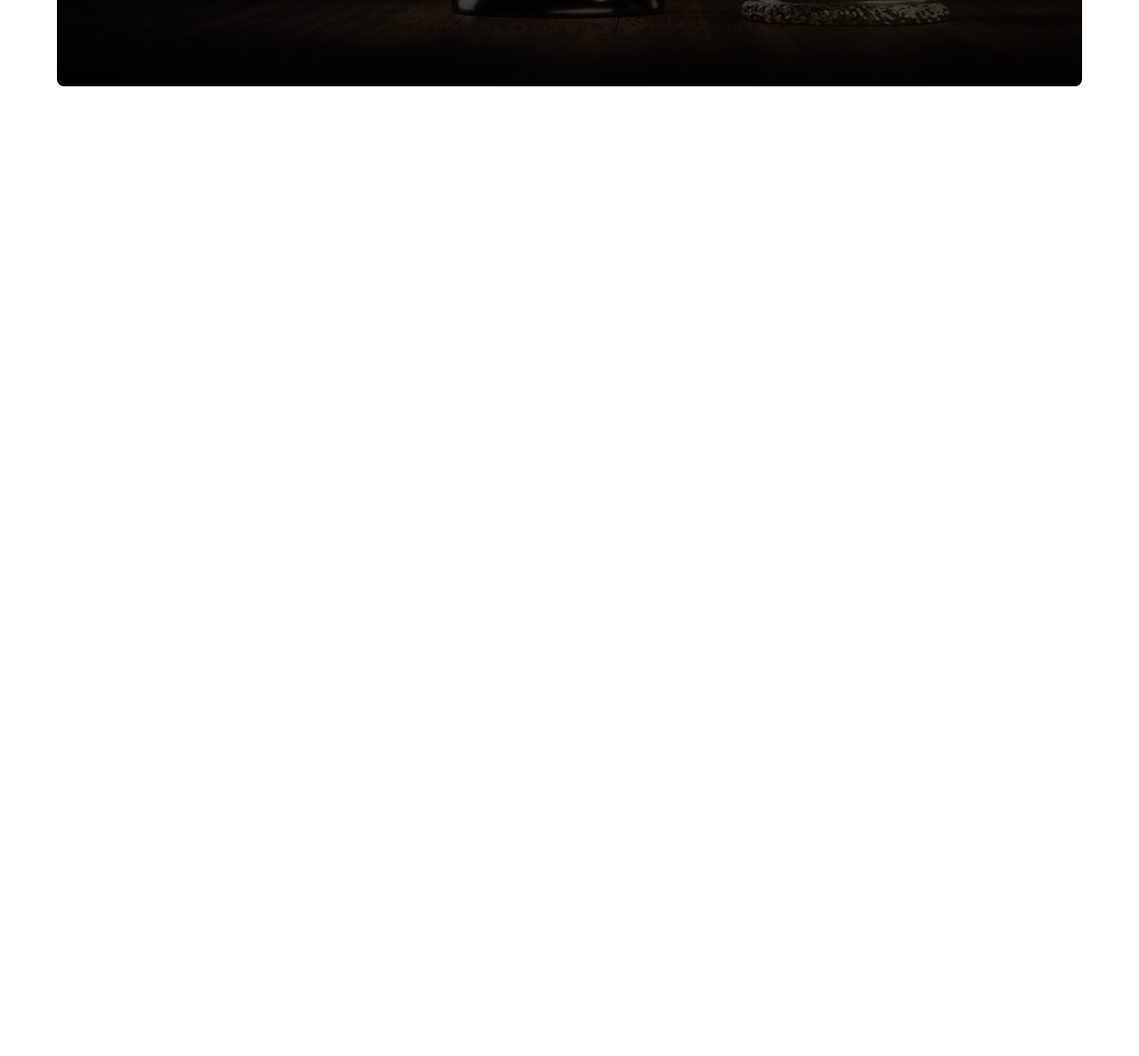
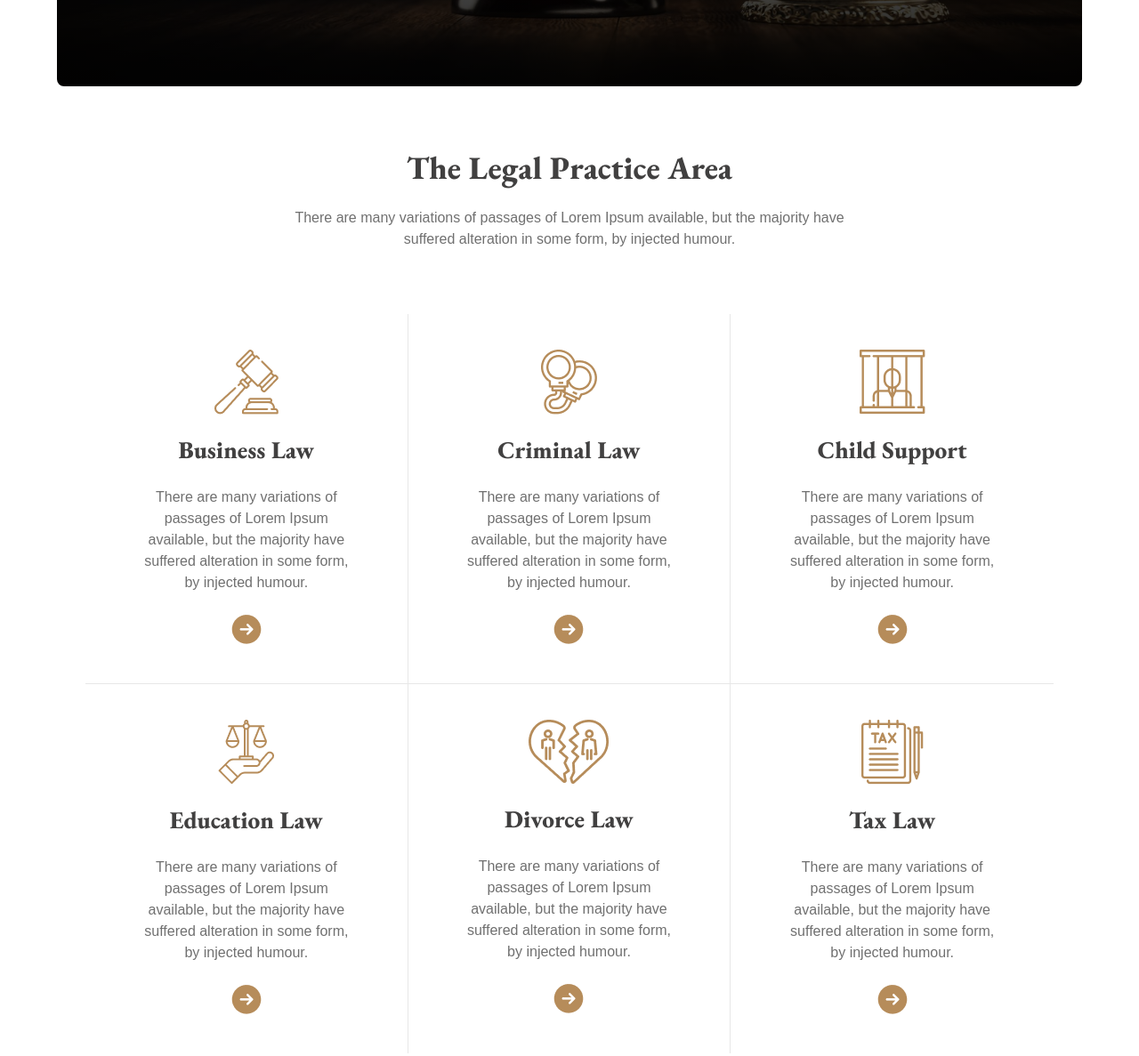
Before and after one commit to zahidulislammahim/practice1-legal-solution, a plain HTML site: page indext.html in a window 1280 px wide. Shown: the part 573-1760 px from the top of the page at 89% size. Before the commit the page ends 800 px from the top, so only its background shows below. Drawn offline with nearby package versions, Linux system fonts and the light colour scheme.

Commit message:
low section added

```diff
--- a/indext.html
+++ b/indext.html
@@ -27,7 +27,7 @@
       <div class="hero-container items-center text-center p-10 size-full mt-7 ">
         <div class="w-2xl mx-auto text-center pt-10 pb-20  " >
           <h1 class="text-7xl mt-8 mb-8">We Provide Effective Legal Solutions</h1>
-          <p class="text-[#E7E7E7] mb-8" >
+          <p class="text-[#e7e7e7dc] mb-8" >
             There are many variations of passages of Lorem Ipsum available, but
             the majority have suffered alteration in some form, by injected
             humour.
@@ -37,7 +37,95 @@
         </div>
       </div>
     </header>
-    <main></main>
-    <footer></footer>
+    <main>
+        <section class="practice-areas max-w-6xl mx-auto mt-10 p-8">
+           <div class="w-2xl mx-auto text-center ">
+                <h2 class="text-4xl font-bold mb-6">The Legal Practice Area</h2>
+                 <p>
+                     There are many variations of passages of Lorem Ipsum available, but the majority have suffered alteration in some form, by injected humour.
+                 </p>
+           </div>
+
+           <div class="grid grid-cols-1 md:grid-cols-2 lg:grid-cols-3  mt-18 text-center ">
+            <div class="place-items-center pb-10 pt-10  border-r border-b border-[#E7E7E7] low-card ">
+              <img src="images/business.png" alt="">
+              <h3 class="pb-5">Business Law</h3>
+              <p class="w-3xs pb-5 px-1">
+                There are many variations of
+                passages of Lorem Ipsum
+                available, but the majority have
+                suffered alteration in some
+                form, by injected humour.
+              </p>
+              <img src="images/Frame.png" alt="">
+            </div>
+            <div class="place-items-center pb-10 pt-10  border-r border-b border-[#E7E7E7] low-card">
+              <img src="images/criminal.png" alt="">
+              <h3 class="pb-5">Criminal Law</h3>
+              <p class="w-3xs pb-5 px-1">
+                There are many variations of
+                passages of Lorem Ipsum
+                available, but the majority have
+                suffered alteration in some
+                form, by injected humour.
+              </p>
+              <img src="images/Frame.png" alt="">
+            </div>
+            <div class="place-items-center pb-10 pt-10   border-b border-[#E7E7E7] low-card">
+              <img src="images/child.png" alt="">
+              <h3 class="pb-5">Child Support</h3>
+              <p class="w-3xs pb-5 px-1">
+                There are many variations of
+                passages of Lorem Ipsum
+                available, but the majority have
+                suffered alteration in some
+                form, by injected humour.
+              </p>
+              <img src="images/Frame.png" alt="">
+            </div>
+            <div class="place-items-center pb-10 pt-10  border-r  border-[#E7E7E7] low-card">
+              <img src="images/education.png" alt="">
+              <h3 class="pb-5">Education Law</h3>
+              <p class="w-3xs pb-5 px-1">
+                There are many variations of
+                passages of Lorem Ipsum
+                available, but the majority have
+                suffered alteration in some
+                form, by injected humour.
+              </p>
+              <img src="images/Frame.png" alt="">
+            </div>
+            <div class="place-items-center pb-10 pt-10  border-r  border-[#E7E7E7] low-card">
+              <img src="images/divorce.png" alt="">
+              <h3 class="pb-5">Divorce Law</h3>
+              <p class="w-3xs pb-5 px-1">
+                There are many variations of
+                passages of Lorem Ipsum
+                available, but the majority have
+                suffered alteration in some
+                form, by injected humour.
+              </p>
+              <img src="images/Frame.png" alt="">
+            </div>
+            <div class="place-items-center pb-10 pt-10   border-[#E7E7E7] low-card">
+              <img src="images/tax.png" alt="">
+              <h3 class="pb-5">Tax Law</h3>
+              <p class="w-3xs pb-5 px-1">
+                There are many variations of
+                passages of Lorem Ipsum
+                available, but the majority have
+                suffered alteration in some
+                form, by injected humour.
+              </p>
+              <img src="images/Frame.png" alt="">
+            </div>
+           </div>
+
+
+        </section>
+    </main>
+    <footer>
+
+    </footer>
   </body>
 </html>
--- a/style.css
+++ b/style.css
@@ -1,12 +1,17 @@
 @import url('https://fonts.googleapis.com/css2?family=EB+Garamond:ital,wght@0,400..800;1,400..800&display=swap');
 
-.fonts,h1,h2,h3,h4,h5,h6 {
+h1,h2,h3,h4,h5,h6 {
   font-family: "EB Garamond", serif;
   font-optical-sizing: auto;
-  font-weight: 600;
+  font-weight: 900;
   font-style: normal;
 }
-
+h2, h3{
+    color: #414040;
+}
+main p, footer{
+    color: #707070;
+}
 body{
     font-family: poppins, sans-serif;
     margin: 0;
@@ -16,8 +21,15 @@ body{
  color: white;
  border-radius: 8px;
 }
-
-
+h3 {
+    font-size: 1.7rem;
+    font-weight: 900;
+    margin-top: 20px;
+}
+.low-card:hover{
+    background-color: #F3F3F3;
+    background: linear-gradient(184deg,rgba(243, 243, 243, 1) 0%, rgba(0, 0, 0, 0) 100%);
+}
 
 
 
```
